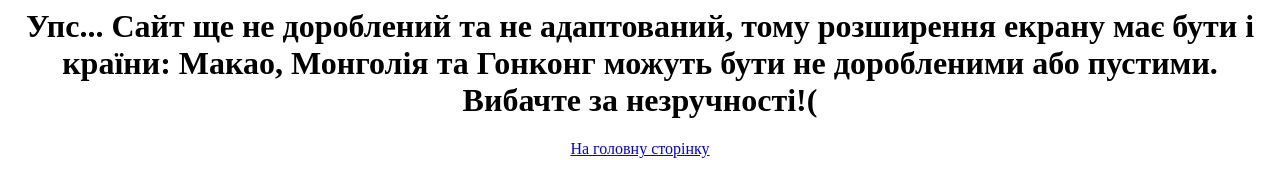
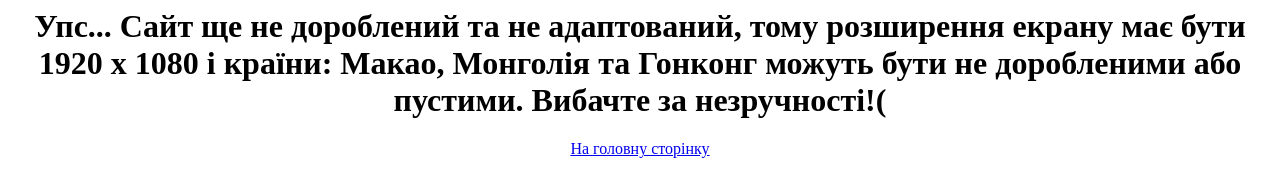
Before and after one commit to Irina-Starikova/Irina-Starikova.github.io, a plain HTML site: page index.html in a window 1280 px wide. Drawn offline with Linux system fonts and the light colour scheme.

Commit message:
Add files via upload

```diff
--- a/index.html
+++ b/index.html
@@ -8,7 +8,7 @@ a:hover{color:#FF8C00}
 </style>
 </head>
 <body>
-<h1><center>Упс... Сайт ще не дороблений та не адаптований, тому розширення екрану має бути   і країни: Макао, Монголія та Гонконг можуть бути не доробленими або пустими.
+<h1><center>Упс... Сайт ще не дороблений та не адаптований, тому розширення екрану має бути 1920 x 1080  і країни: Макао, Монголія та Гонконг можуть бути не доробленими або пустими.
 Вибачте за незручності!(</h1></center>
 <center><a href = "index1.html">На головну сторінку</a><center>
 </body>
```
